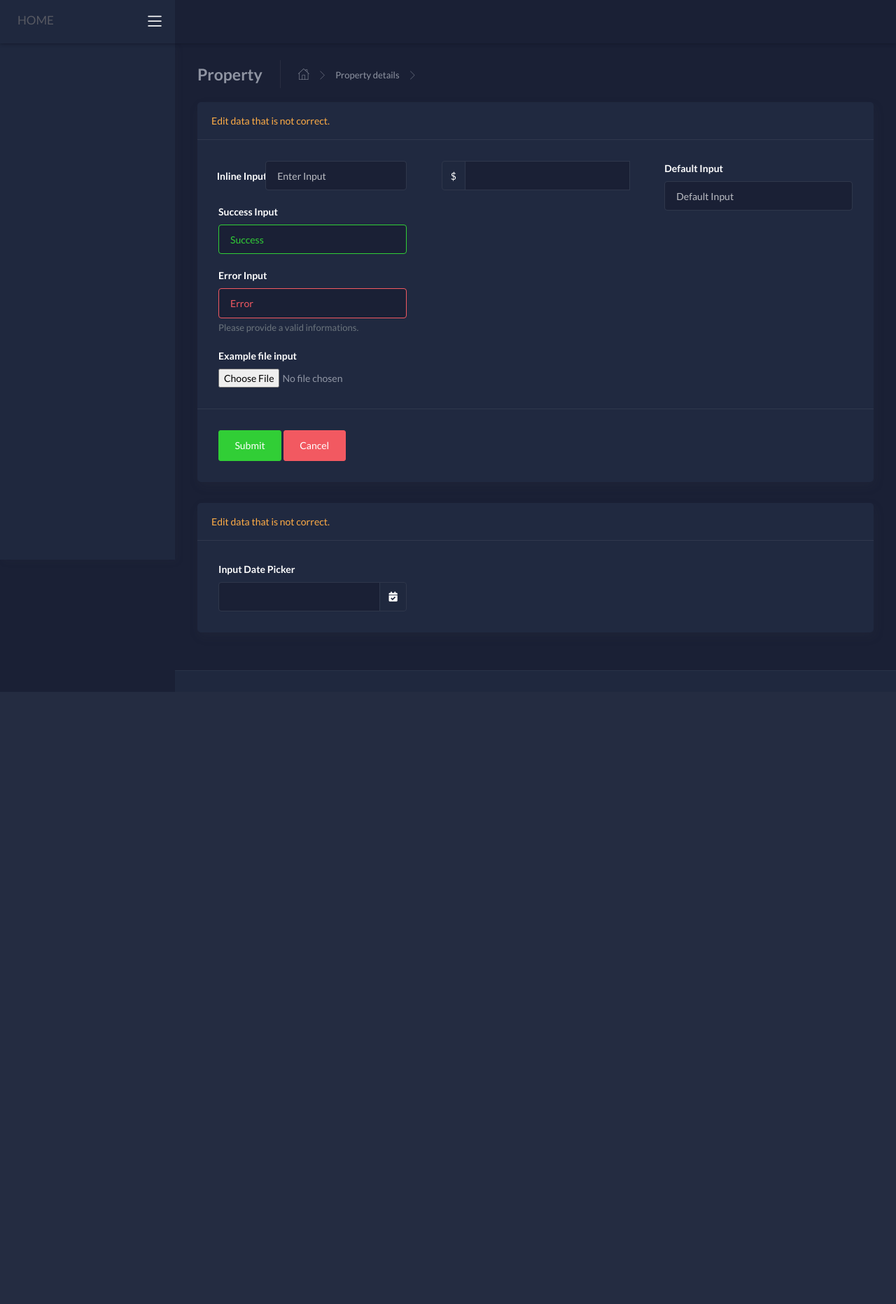
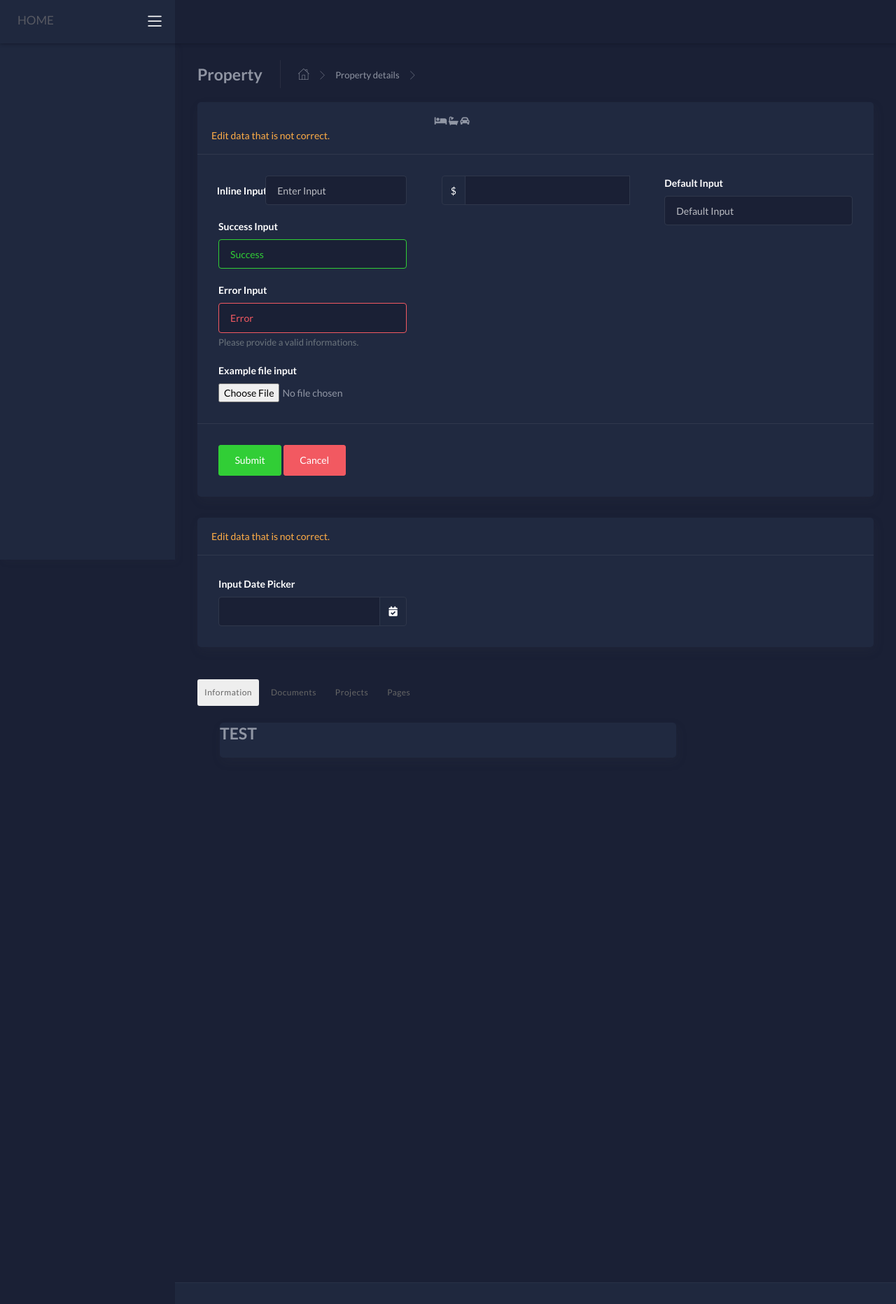
Before and after one commit to DanielFarahani/property_dashboard, a Flask app: template app/home/templates/property.html in a window 1280 px wide. Shown: the whole page at 70% size. Before the commit the page ends 923 px from the top, so only its background shows below. Run offline with Flask 2, Linux system fonts and the light colour scheme; the template is opened without the code that fills it, so the values that code supplies are empty; some libraries are stand-ins or nearby versions.

Commit message:
property detial menu bar

```diff
--- a/app/home/templates/property.html
+++ b/app/home/templates/property.html
@@ -33,9 +33,24 @@
 				<div class="col-md-12">
 					<div class="card">
 						<div class="card-header">
-							<div class="card-title"> {{ property[0].address[0].description }} </div>
+							<div class="row">
+								<div class="col-md-4">
+									<div class="card-title">
+										{{ property[0].address[0].description }}
+									</div>
+								</div>
+								<div class="col-md-4">
+									<i class="fa fa-bed"></i>
+									{{ property[0].bedrooms }}
+									<i class="fa fa-bath"></i>
+									{{ property[0].bathrooms }}
+									<i class="fa fa-car-alt"></i>
+									{{ property[0].carSpaces }}
+								</div>
+							</div>
 							<div class="text-warning"> Edit data that is not correct. </div>
 						</div>
+
 						<div class="card-body">
 							<div class="row">
 								<div class="col-md-6 col-lg-4">
@@ -112,6 +127,50 @@
 					</div>
 				</div>
 
+				<div class="pt-lg-2">
+					<div class="container text-white pt-lg-2">
+						<nav class="navbar navbar-tab nvabar-header-left navbar-expand-lg p-0">
+							<ul class="navbar-nav page-navigation">
+								<h3 class="title-menu bg-primary d-flex d-lg-none">
+									Menu
+									<div class="close-menu"> <i class="flaticon-cross"></i></div>
+								</h3>
+								<li class="nav-item active">
+									<a class="nav-link" href="/property" role="button" aria-haspopup="true" aria-expanded="false">
+										Information
+									</a>
+								</li>
+								<li class="nav-item">
+									<a class="nav-link" href="/property/files" role="button" aria-haspopup="true" aria-expanded="false">
+										Documents
+									</a>
+								</li>
+								<li class="nav-item dropdown">
+									<a class="nav-link" href="#" role="button" aria-haspopup="true" aria-expanded="false">
+										Projects
+									</a>
+								</li>
+								<li class="nav-item">
+									<a class="nav-link" href="#" role="button" aria-haspopup="true" aria-expanded="false">
+										Pages
+									</a>
+								</li>
+							</ul>
+						</nav>
+					</div>
+				</div>
+
+				<div class="main-panel">
+					<div class="container">
+						<div class="page-inner page-inner-tab-style">
+							<div class="card">
+								<div class="page-header">
+									<h4 class="page-title">TEST</h4>
+								</div>
+							</div>
+						</div>
+					</div>
+				</div>
 
 
 			</div>
```
